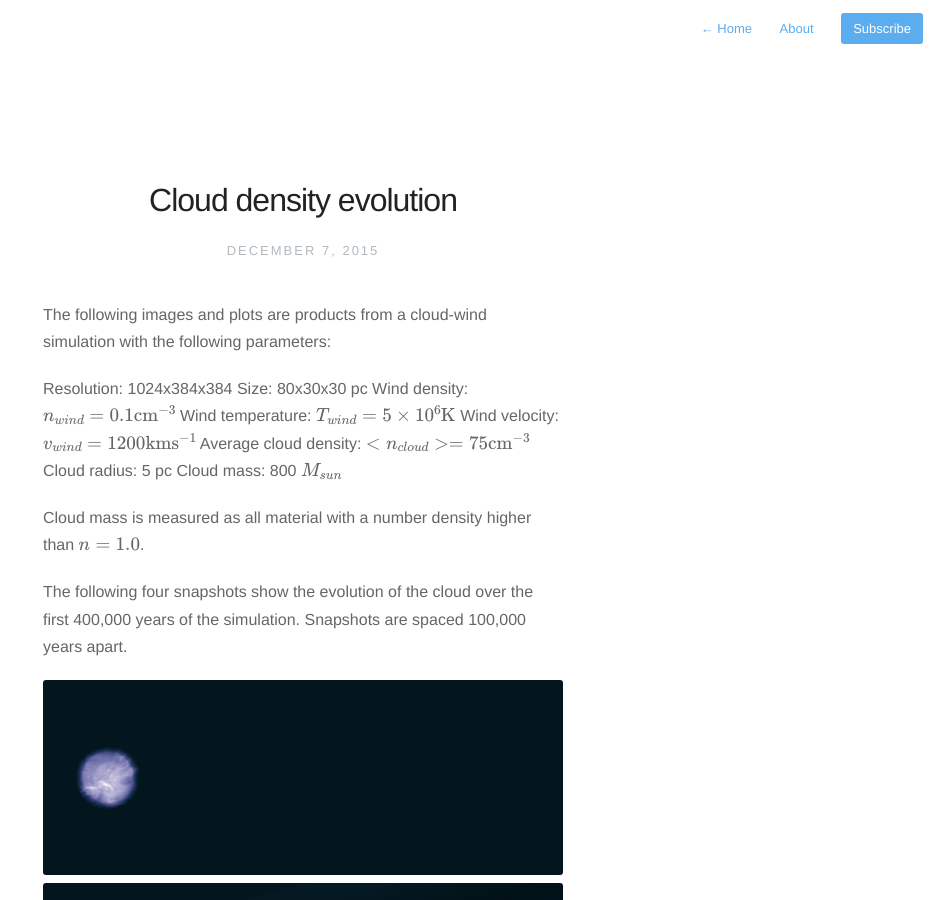
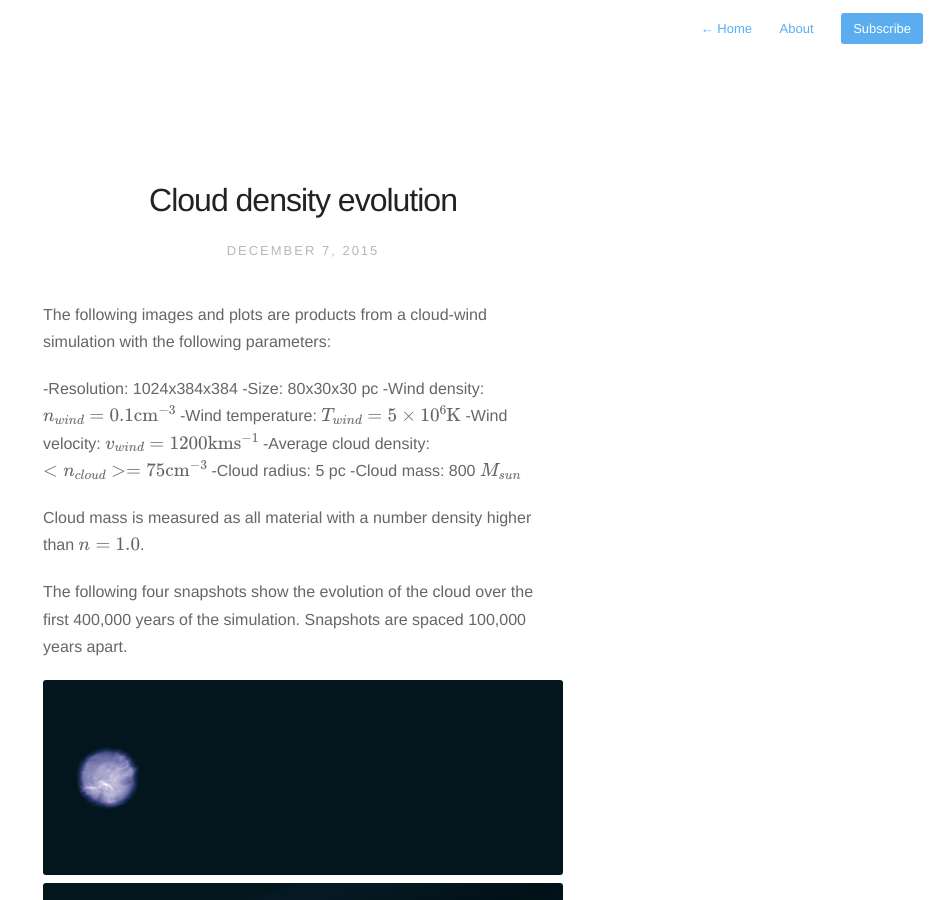
Before and after one commit to evaneschneider/site, a Jekyll site: the page built from _posts/2015-12-7-cloud_density_evolution.markdown, in a window 1280 px wide and 900 px high. Shown: the whole window, without its empty margins (337-1280 px from the left). Built offline with Jekyll 4.4.1, drawn with Linux system fonts in a browser that asks for light colours; nearby versions of some CDN libraries; formulas are drawn with MathJax 3.

Commit message:
fixed list

```diff
--- a/_posts/2015-12-7-cloud_density_evolution.markdown
+++ b/_posts/2015-12-7-cloud_density_evolution.markdown
@@ -6,14 +6,14 @@
 
 The following images and plots are products from a cloud-wind simulation with the following parameters:
 
-Resolution: 1024x384x384
-Size: 80x30x30 pc
-Wind density: $$n_{wind} = 0.1 \mathrm{cm}^{-3}$$
-Wind temperature: $$T_{wind} = 5 \times 10^6 \mathrm{K}$$
-Wind velocity: $$v_{wind} = 1200 \mathrm{km} \mathrm{s}^{-1}$$
-Average cloud density: $$<n_{cloud}> = 75 \mathrm{cm}^{-3}$$
-Cloud radius: 5 pc
-Cloud mass: 800 $$M_{sun}$$
+-Resolution: 1024x384x384
+-Size: 80x30x30 pc
+-Wind density: $$n_{wind} = 0.1 \mathrm{cm}^{-3}$$
+-Wind temperature: $$T_{wind} = 5 \times 10^6 \mathrm{K}$$
+-Wind velocity: $$v_{wind} = 1200 \mathrm{km} \mathrm{s}^{-1}$$
+-Average cloud density: $$<n_{cloud}> = 75 \mathrm{cm}^{-3}$$
+-Cloud radius: 5 pc
+-Cloud mass: 800 $$M_{sun}$$
 
 Cloud mass is measured as all material with a number density higher than $$n = 1.0$$.
 
```
